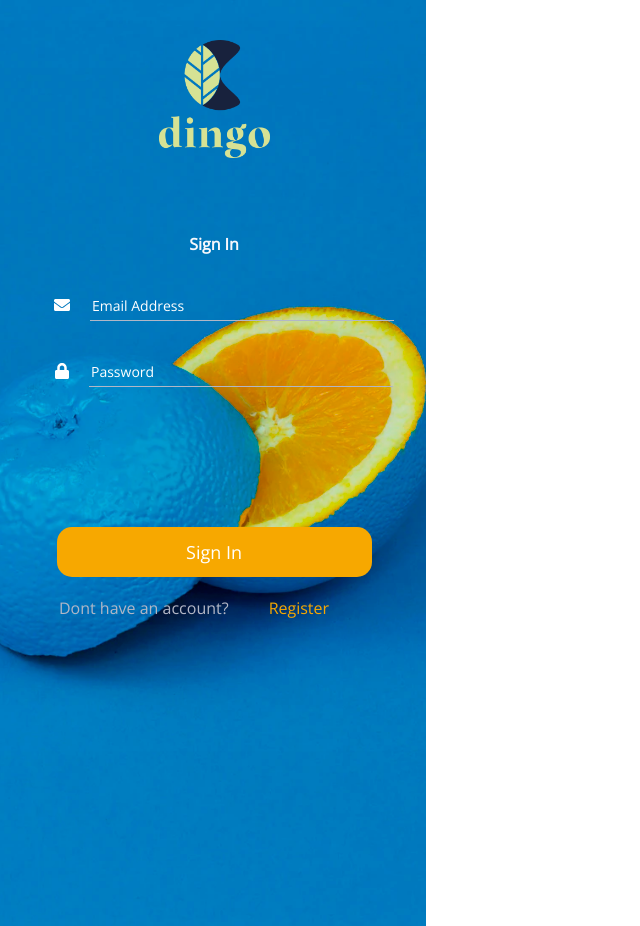
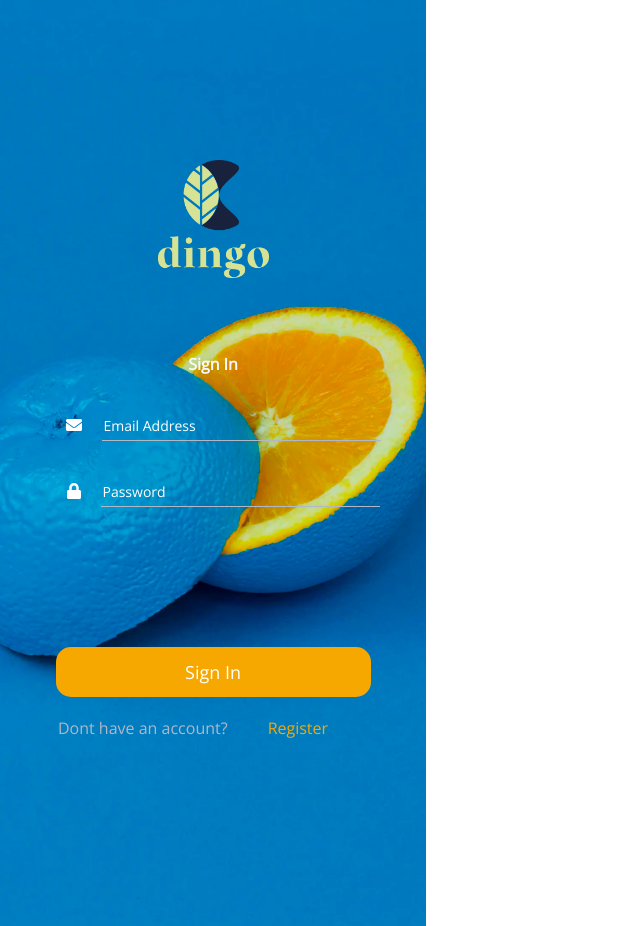
Before and after one commit to isabelgmeg/dingo-client, a React (Create React App) app in the folder client/: page /login in a window 1280 px wide. Shown: the whole page, without its empty margins (0-640 px from the left). Built offline with nearby package versions, Linux system fonts and the light colour scheme; the HTML template or start-up script is replaced by a standard one.

Commit message:
added sign in styles

```diff
--- a/client/src/App.scss
+++ b/client/src/App.scss
@@ -1,4 +1,4 @@
-.App{
-    max-width: 428px;
-    min-width: 926px;
+.App {
+    max-width: 426px;
+    max-height: 926px;
 }
--- a/client/src/components/LoginForm/LoginForm.jsx
+++ b/client/src/components/LoginForm/LoginForm.jsx
@@ -46,6 +46,7 @@ export default function LoginForm() {
         {errors.email && errors.email.type === "pattern" ? (
           <p>{errorMessage.emailPattern}</p>
         ) : null}
+        <br></br>
         <FontAwesomeIcon
           icon={faLock}
           className="loginForm_Container_icon"
--- a/client/src/components/LoginForm/LoginForm.scss
+++ b/client/src/components/LoginForm/LoginForm.scss
@@ -7,12 +7,13 @@
     border: 0;
     cursor: pointer;
     background: transparent;
-    width: 300px;
+    border-bottom: 1px solid $medium-gray;
+    padding-bottom: 5px;
+    width: 275px;
     display: inline;
     margin-top: 20px;
     margin-bottom: 20px;
-    border-bottom: 1px solid $medium-gray;
-    padding-bottom: 5px;
+    text-decoration: solid;
   }
   &_button {
     @include call-action-button;
--- a/client/src/styles/login.scss
+++ b/client/src/styles/login.scss
@@ -1,10 +1,12 @@
 @import '../styles/utilities';
 
+.login_content{
+  max-width: 426px;
+}
 .login_container{
   text-align: center;
   flex-direction: column;
   height: 926px;
-  width: 428px;
   background-repeat: no-repeat;
   background-attachment: fixed;
   background-image: url('../assets/forms_background.png');
@@ -12,6 +14,8 @@
         width: 111px;
         height: auto;
         margin-bottom: 30px;
+        margin-top: 120px;
+
     }
     h1{
       @include text-18-tittle;
```
